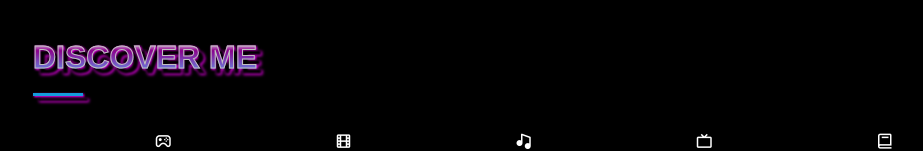
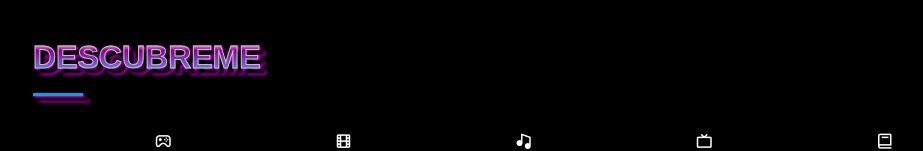
Before and after one commit to MichaAor/michaAor.github.io, a plain HTML site: page index.html in a window 1280 px wide. Shown: the part 7802-7953 px from the top of the page, without its empty margins (279-1202 px from the left). Drawn offline with nearby package versions, Linux system fonts and the light colour scheme; a web font is replaced by a local one.

Commit message:
Actualizacion nueva seccion

```diff
--- a/index.html
+++ b/index.html
@@ -788,7 +788,7 @@
 		<section id="discover" class="about">
 			<div class="container">
 				<div class="section-title">
-					<h2>Discover Me</h2>
+					<h2>Descubreme</h2>
 				</div>
 				<div class="row">
 							<div class="col-lg">
```
